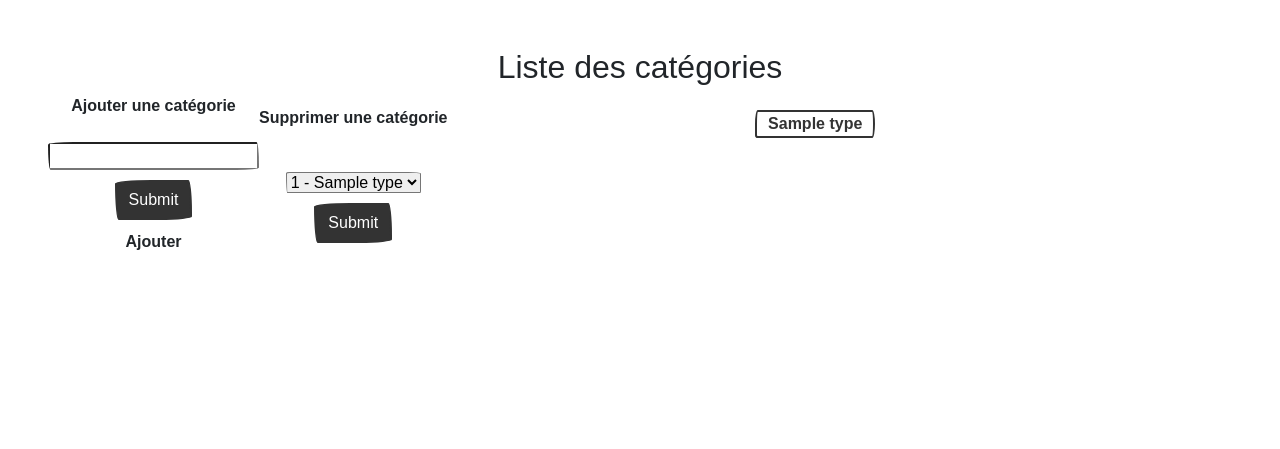
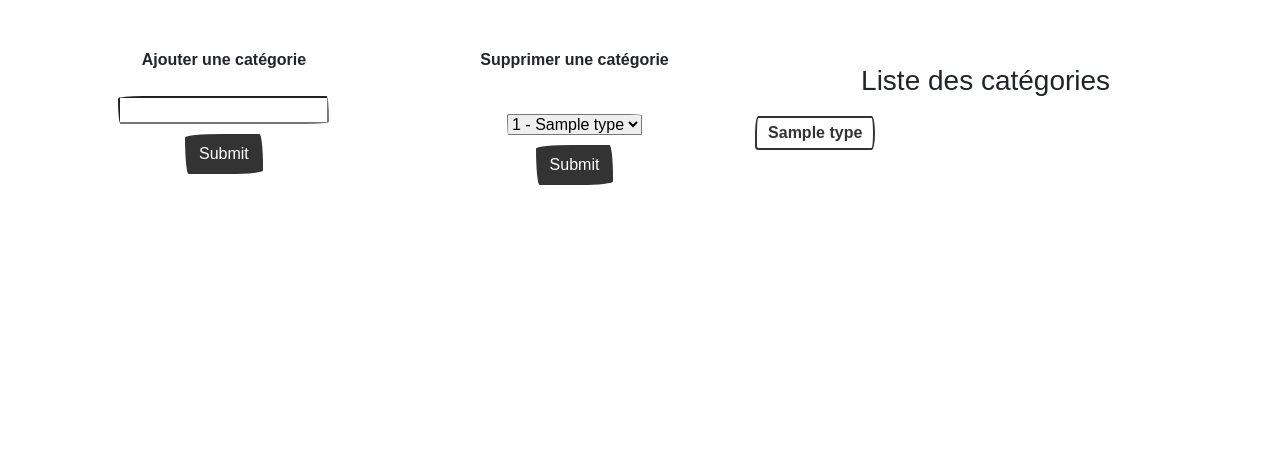
Before and after one commit to IvanVeltz/Cinema, a PHP site: template view/categorie.php in a window 1280 px wide. Shown: the part 60-509 px from the top of the page. Run offline with PHP 8.4, Linux system fonts and the light colour scheme; the template is opened without the code that fills it: most values are stand-ins (such as "Sample title", 1, 10 or a date in 2020); some libraries are stand-ins or nearby versions; some web fonts are replaced.

Commit message:
modif film ok + js

```diff
--- a/public/css/style.css
+++ b/public/css/style.css
@@ -97,17 +97,32 @@ img{
     height: auto;
 }
 
-.container-acteurs, .container-realisateurs, .container-films{
+ .container-films{
     width: 40%;
-    display: grid;
-    grid-template-columns: repeat(3, 1fr);
+    display: flex;
+    flex-direction: column;
     gap: 10px;
     margin: 1em;
     height: fit-content;
 }
 
+.container-categorie{
+    width: 80%;
+    margin: auto;
+    display: flex;
+    gap: 10px;
+    height: fit-content;
+}
+
+.container-films>div{
+    display: grid;
+    grid-template-columns: repeat(3,1fr);
+
+}
+
 .card{
     width: 120px;
+    padding: 3px;
 }
 
 .card-film{
@@ -121,11 +136,14 @@ img{
 
 #wrapper .container-form{
     display: flex;
-    align-items: center;
+    gap: 10px;
+    justify-content: space-around;
     width: 60%!important;
 }
 
-
+h2{
+    margin-bottom: 1em;
+}
 
 form div{
     display: flex;
--- /dev/null
+++ b/public/js/script.js
@@ -0,0 +1,16 @@
+document.addEventListener("DOMContentLoaded", function() {
+    // Sélectionne le bouton et le formulaire
+    let btnModifier = document.getElementById("btnModifier");
+    let formModifier = document.getElementById("formModifier");
+
+    // Ajoute un événement au clic sur le bouton Modifier
+    btnModifier.addEventListener("click", function() {
+        formModifier.style.display = "block"; // Affiche le formulaire
+    });
+
+    // Ajoute un bouton Annuler pour masquer à nouveau le formulaire
+    let btnAnnuler = document.getElementById("btnAnnuler");
+    btnAnnuler.addEventListener("click", function() {
+        formModifier.style.display = "none"; // Cache le formulaire
+    });
+});
--- a/view/accueil.php
+++ b/view/accueil.php
@@ -71,6 +71,8 @@ $genre = [];
     </div>
 
     <div class="container-films">
+        <h3>Tous les Films</h3>
+        <div>
         <?php
         foreach($requete->fetchAll() as $film){
             ?>
@@ -81,14 +83,13 @@ $genre = [];
             </div>
 
         <?php
-
         }
         ?>
+        </div>
     </div>
 </div>
 
 <?php
 $titre = "Accueil";
-$titre_secondaire = "Film du moment";
 $contenu = ob_get_clean();
 require "view/template.php";
--- a/view/categorie.php
+++ b/view/categorie.php
@@ -9,7 +9,7 @@
             </div>
             <div>
                 <input type="text" id="input-genre" name="nom_categorie">
-                <input class="btn btn-primary" type="submit" name="submit">Ajouter</input>
+                <input class="btn btn-primary" type="submit" name="submit"></input>
             </div>
 
         </form>
@@ -32,7 +32,9 @@
             </div>
         </form>
     </div>
-<div class="container-acteurs">
+<div class="container-films">
+    <h3>Liste des catégories</h3>
+    <div>
     <?php
     foreach($requete->fetchAll() as $categorie){
     ?>
@@ -43,14 +45,14 @@ foreach($requete->fetchAll() as $categorie){
         </div>
 
     <?php
-
     }
     ?>
+    </div>
 </div>
 <?php
 
 $titre = "Liste des catégorie";
-$titre_secondaire = "Liste des catégories";
+$titre_secondaire = "";
 $contenu = ob_get_clean();
 require "view/template.php";
 ?>
--- a/view/detailCategorie.php
+++ b/view/detailCategorie.php
@@ -5,7 +5,7 @@
 
 <p>Il y a <?= $requete->rowCount() ?> films</p>
 
-<div class="container-films">
+<div class="container-categorie">
 <?php
 foreach($requete->fetchAll() as $film){
     ?>
--- a/view/template.php
+++ b/view/template.php
@@ -39,7 +39,6 @@
 <div id="wrapper">
         <main>
             <div id=contenu>
-                <h2><?= $titre_secondaire ?></h2>
                 <?= $contenu ?>
             </div>
         </main>
@@ -70,6 +69,6 @@
     </div>
 </footer>
 
-
+<script src="public/js/script.js"></script>
 </body>
 </html>
```
Also changed, not shown: controller/FilmController.php (+22 -15 lines), view/detailFilm.php (+14 -5 lines), view/listeActeurs.php (+5 -2 lines), view/listeRealisateurs.php (+5 -2 lines). Lines whose indentation alone changed are shown as unchanged.
